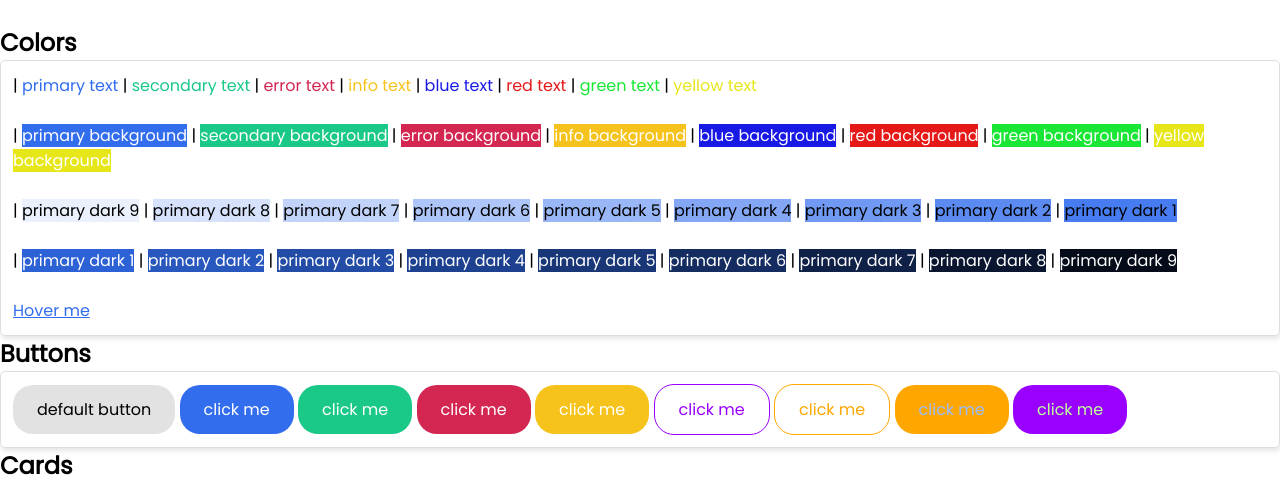
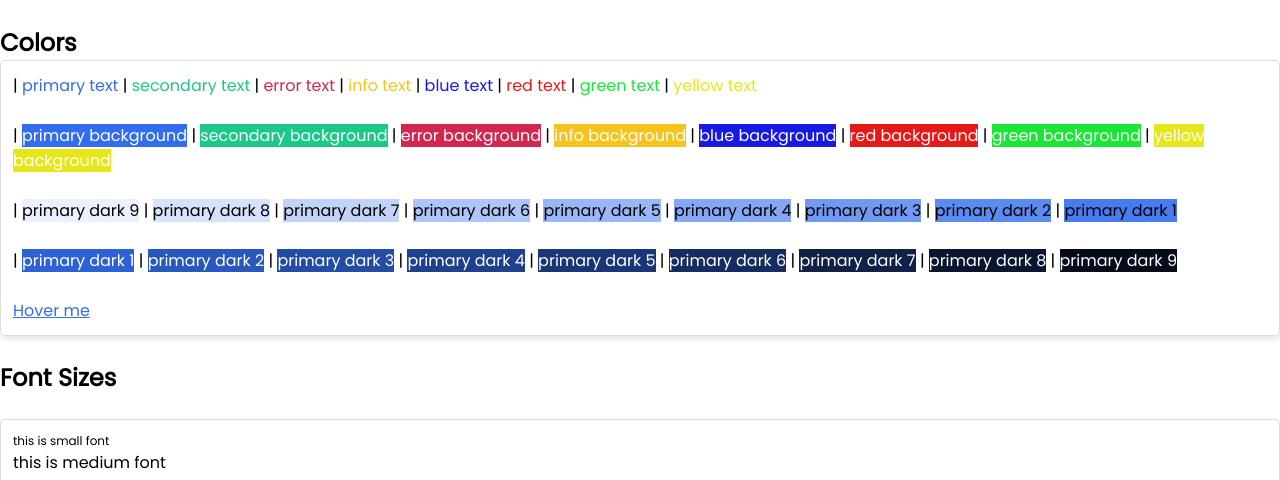
Before and after one commit to NPMinhQuan1506/SASS-Tutorial, a website: page index.html in a window 1280 px wide. Shown: the top 480 px of the page. Drawn offline with Linux system fonts and the light colour scheme.

Commit message:
Apply learned knowlegde to create utilities scss

```diff
--- a/index.html
+++ b/index.html
@@ -62,10 +62,19 @@
         <a href="" class="text-primary text-hover-orange-light-1">Hover me</a>
     </div>
 </div>
+
 <!-- font sizes -->
+<h2 class="mb-2 mt-2">Font Sizes</h2>
+<div class="card">
+    <div class="font-sm">this is small font</div>
+    <div class="font-md">this is medium font</div>
+    <div class="font-lg">this is large font</div>
+    <div class="font-xl">this is extra font</div>
+    <div class="font-xxl">this is extra x2 font</div>
+</div>
 
 <!-- buttons -->
-<h2>Buttons</h2>
+<h2 class="mt-2">Buttons</h2>
 <div class="card">
     <a href="#" class="btn">default button</a>
     <a href="#" class="btn-primary text-white">click me</a>
@@ -74,11 +83,13 @@
     <a href="#" class="btn-info text-white">click me</a>
     <a href="#" class="btn-outlined-purple text-purple text-hover-white">click me</a>
     <a href="#" class="btn-outlined-orange text-orange text-hover-white">click me</a>
-    <a href="#" class="btn-complement-orange">click me</a>
+    <a href="#" class="btn-complement-orange text-white">click me</a>
     <a href="#" class="btn-complement-purple">click me</a>
-</div><!-- cards -->
-<h2>Cards</h2>
-<div class="card">
+</div>
+
+<!-- cards -->
+<h2 class="mt-2">Cards</h2>
+<div class="card mb-3">
     <h1 class="card-title">This is a card title</h1>
     <p class="card-body">is simply dummy text of the printing and typesetting industry.
         Lorem Ipsum has been the industry's standard dummy text ever since the 1500s, when an unknown printer took a
@@ -87,6 +98,7 @@
         page when looking at its layou
     </p>
 </div>
+
 <!-- grid system -->
 
 <!-- utilities -->
--- /dev/null
+++ b/scss/_utilities.scss
@@ -0,0 +1,113 @@
+@use "sass:math";
+
+$utilities: (
+  "padding": (
+    "child": (
+      "default": "p",
+      "left": "pl",
+      "top": "pt",
+      "right": "pr",
+      "bottom": "pb",
+    ),
+    "values": (
+      "0": 0,
+      "1": $base-padding,
+      "2": $base-padding * 2,
+      "3": $base-padding * 4,
+      "4": $base-padding * 6,
+      "5": $base-padding * 8,
+    ),
+  ),
+  "margin": (
+    "child": (
+      "default": "m",
+      "left": "ml",
+      "top": "mt",
+      "right": "mr",
+      "bottom": "mb",
+    ),
+    "values": (
+      "0": 0,
+      "1": $base-padding,
+      "2": $base-padding * 2,
+      "3": $base-padding * 4,
+      "4": $base-padding * 6,
+      "5": $base-padding * 8,
+    ),
+  ),
+  "opacity": (
+    "child": (
+      "default": "o",
+    ),
+    "values": (
+      "10": 0.1,
+      "20": 0.2,
+      "30": 0.3,
+      "40": 0.4,
+      "50": 0.5,
+      "60": 0.6,
+      "70": 0.7,
+      "80": 0.8,
+      "90": 0.9,
+      "100": 1,
+    ),
+  ),
+  "border-radius": (
+    "child": (
+      "default": "br",
+    ),
+    "values": (
+      "default": $base-border-radius,
+      "none": 0,
+      "xs": math.div($base-border-radius, 4),
+      "sm": math.div($base-border-radius, 2),
+      "lg": $base-border-radius * 2,
+      "full": 50%,
+    ),
+  ),
+  "display": (
+    "child": (
+        "default": "d"
+    ),
+    "values": (
+        "none": "none",
+        "inline": "inline",
+        "inline-block": "inline-block",
+        "block": "block",
+        "flex": "flex",
+    ),
+  ),
+  "font-size": (
+    "child": (
+        "default": "font"
+    ),
+    "values": (
+        "sm": $font-size-sm,
+        "md": $base-font-size,
+        "lg": $font-size-lg,
+        "xl": $font-size-xl,
+        "xxl": $font-size-xxl,
+    ),
+  ),
+);
+
+//generate utility classes
+@each $property, $map in $utilities {
+  $child: map-get($map, "child");
+  $values: map-get($map, "values");
+  @each $child-prop, $prefix in $child {
+    @each $key, $val in $values {
+      $sub-prefix: -#{$key};
+      @if ($key == "default") {
+        $sub-prefix: "";
+      }
+      .#{$prefix}#{$sub-prefix} {
+        @if ($child-prop == "default") {
+          #{$property}: $val;
+        } @else {
+          #{$property}-#{$child-prop}: $val;
+        }
+      }
+    }
+  }
+}
--- a/scss/_variables.scss
+++ b/scss/_variables.scss
@@ -26,6 +26,8 @@ $colors: (
     "white": #fff,
 );
 
+//css properties
+
 // @debug map-get($colors, "purple");
 // @debug map-has-key($colors, "secondary");
 // @debug map-has-key($colors, "abc");
--- a/scss/components/_button.scss
+++ b/scss/components/_button.scss
@@ -30,7 +30,8 @@
 
     .btn-complement-#{$key} {
         @include btn($val);
-        color: light-comp($val);
+        // color: light-comp($val);
+
         &:hover {
             color: $val;
             background-color: light-comp($val);
--- a/scss/components/_card.scss
+++ b/scss/components/_card.scss
@@ -11,7 +11,7 @@
     font-size: $base-font-size;
     padding-bottom: $base-padding;
     font-weight: bold;
-    background-color: map-get($colors, "secondary" );
+    // background-color: map-get($colors, "secondary" );
   }
 
   .card-body {
--- a/scss/index.scss
+++ b/scss/index.scss
@@ -15,3 +15,5 @@
 @import 'components/button';
 
 //utilities (margin, padding, opacity)
+//pl-3 mt-1, etc
+@import 'utilities';
```
Also changed, not shown: css/index.css.
